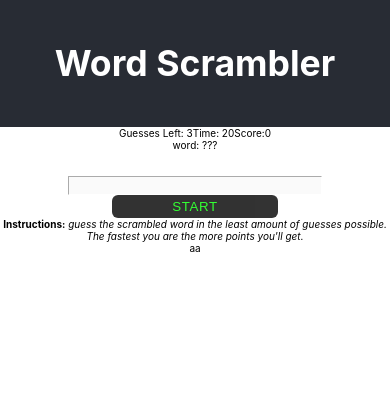
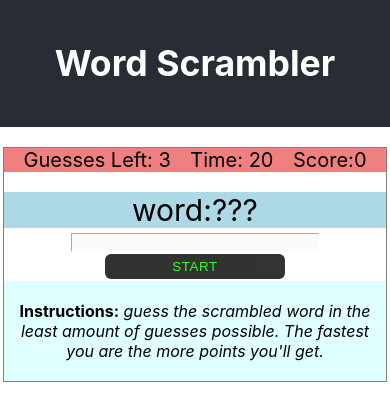
Before and after one commit to hugCarvalho/wordScrambler, a React (Create React App) app: page / in a window 390 px wide. Shown: the top 420 px of the page. Built offline with nearby package versions, Linux system fonts and the light colour scheme.

Commit message:
Added basic css. Mobile approach

```diff
--- a/src/App.js
+++ b/src/App.js
@@ -1,5 +1,5 @@
 import { useEffect, useRef, useState } from "react";
-import "./App.css";
+import "./App.scss";
 import Countdown from "./components/Countdown/Countdown";
 import GuessesLeft from "./components/GuessesLeft/GuessesLeft";
 import Header from "./components/Header/Header";
@@ -8,7 +8,7 @@ import Instructions from "./components/Instructions/Instructions";
 import Score from "./components/Score/Score";
 import Word from "./components/Word/Word";
 import chooseWord, { scrambleWord } from "./functions/functions";
-import WarningHandling from "./components/WarningHandling/WarningHandling";
+//import WarningHandling from "./components/WarningHandling/WarningHandling";
 
 //TODO: delay appearance of scrambled word -first scramble then show
 //make options obj
@@ -64,7 +64,7 @@ function App() {
   //Timer ⏲️
   useEffect(() => {
     if (gameStatus === "setup") {
-      console.log('activates if (gameStatus === "setup")');
+      console.log("SETUP => setting up game");
       setGuessesLeft(initOptions.guessesLeft);
       setCountdown(initOptions.countdown);
       setScore(initOptions.score);
--- a/src/App.css
+++ b/src/App.scss
@@ -1,15 +1,17 @@
 .App {
+  //padding: 10px;
+  font-size: 2rem;
   text-align: center;
-}
+  main {
+    margin: 20px 3px;
+    border: 1px solid gray;
+    min-width: 314px;
+  }
 
-.App-logo {
-  height: 40vmin;
-  pointer-events: none;
-}
-
-@media (prefers-reduced-motion: no-preference) {
-  .App-logo {
-    animation: App-logo-spin infinite 20s linear;
+  .indicators {
+    background-color: lightcoral;
+    display: flex;
+    justify-content: space-evenly;
   }
 }
 
@@ -24,10 +26,6 @@
   color: white;
 }
 
-.App-link {
-  color: #61dafb;
-}
-
 @keyframes App-logo-spin {
   from {
     transform: rotate(0deg);
--- a/src/components/Button/Button.scss
+++ b/src/components/Button/Button.scss
@@ -1,10 +1,7 @@
 button {
   background-color: rgb(0, 0, 0);
-  display: flex;
-  align-self: center;
-  align-content: center;
-
-  padding: 4px 60px;
+  padding: 5px 10px;
+  min-width: 180px;
   font-weight: 500;
   letter-spacing: 0.6px;
   color: lime;
@@ -16,7 +13,7 @@ button {
     align-self: center;
   }
 
-  margin: auto;
+  margin: 2px auto;
   border-radius: 6px;
 }
 button:hover {
--- a/src/components/Form/Form.js
+++ b/src/components/Form/Form.js
@@ -17,7 +17,7 @@ function Form({ onSubmitHandler, gameStatus }) {
   }, [gameStatus]);
 
   return (
-    <form onSubmit={e => onSubmitHandler(e, userText)} className="Input">
+    <form onSubmit={e => onSubmitHandler(e, userText)} className="Form">
       <input
         // data-type="warning"
         // data-place="left"
--- a/src/components/Form/Form.scss
+++ b/src/components/Form/Form.scss
@@ -1,9 +1,12 @@
-.Input {
+.Form {
+  display: flex;
+  flex-direction: column;
+  align-items: center;
   input {
     //background-color: rgb(243, 71, 71);
     height: 1.9rem;
     color: rgb(49, 49, 49);
-    margin-top: 25px;
+    margin-top: 5px;
     outline: none;
     width: 65%;
     font-size: inherit;
--- a/src/components/Instructions/Instructions.js
+++ b/src/components/Instructions/Instructions.js
@@ -3,15 +3,12 @@ import "./Instructions.scss";
 
 function Instructions() {
   return (
-    <div className="instructions">
-      <p>
+    <div className="Instructions">
+      <div>
         <b>Instructions:</b>{" "}
-        <i>
-          guess the scrambled word in the least amount of guesses possible. The fastest
-          you are the more points you'll get.
-        </i>
-      </p>
-      aa
+        <i>guess the scrambled word in the least amount of guesses possible. </i>
+        <i>The fastest you are the more points you'll get.</i>
+      </div>
     </div>
   );
 }
--- a/src/components/Instructions/Instructions.scss
+++ b/src/components/Instructions/Instructions.scss
@@ -0,0 +1,5 @@
+.Instructions {
+  background-color: lightcyan;
+  padding: 20px 10px;
+  font-size: 1.6rem;
+}
--- a/src/components/Word/Word.js
+++ b/src/components/Word/Word.js
@@ -3,8 +3,9 @@ import "./Word.scss";
 
 function Word({ gameStatus, scrambledWord, correctWord }) {
   return (
-    <div className="word">
-      word:{" "}
+    <div className="Word">
+      word:
+      <span>
         {gameStatus === "onLoad" || gameStatus === "scramblingWord"
           ? "???"
           : gameStatus === "playing"
@@ -12,6 +13,7 @@ function Word({ gameStatus, scrambledWord, correctWord }) {
           : gameStatus === "ended"
           ? correctWord
           : null}
+      </span>
     </div>
   );
 }
--- a/src/components/Word/Word.scss
+++ b/src/components/Word/Word.scss
@@ -0,0 +1,8 @@
+.Word {
+  background-color: lightblue;
+  margin-top: 20px;
+  font-size: 3rem;
+  span {
+    transition: all 4s ease;
+  }
+}
```
Also changed, not shown: src/testing.js (deleted), 1 other file (tests, documents, lock files or other folders). Lines whose indentation alone changed are shown as unchanged.
